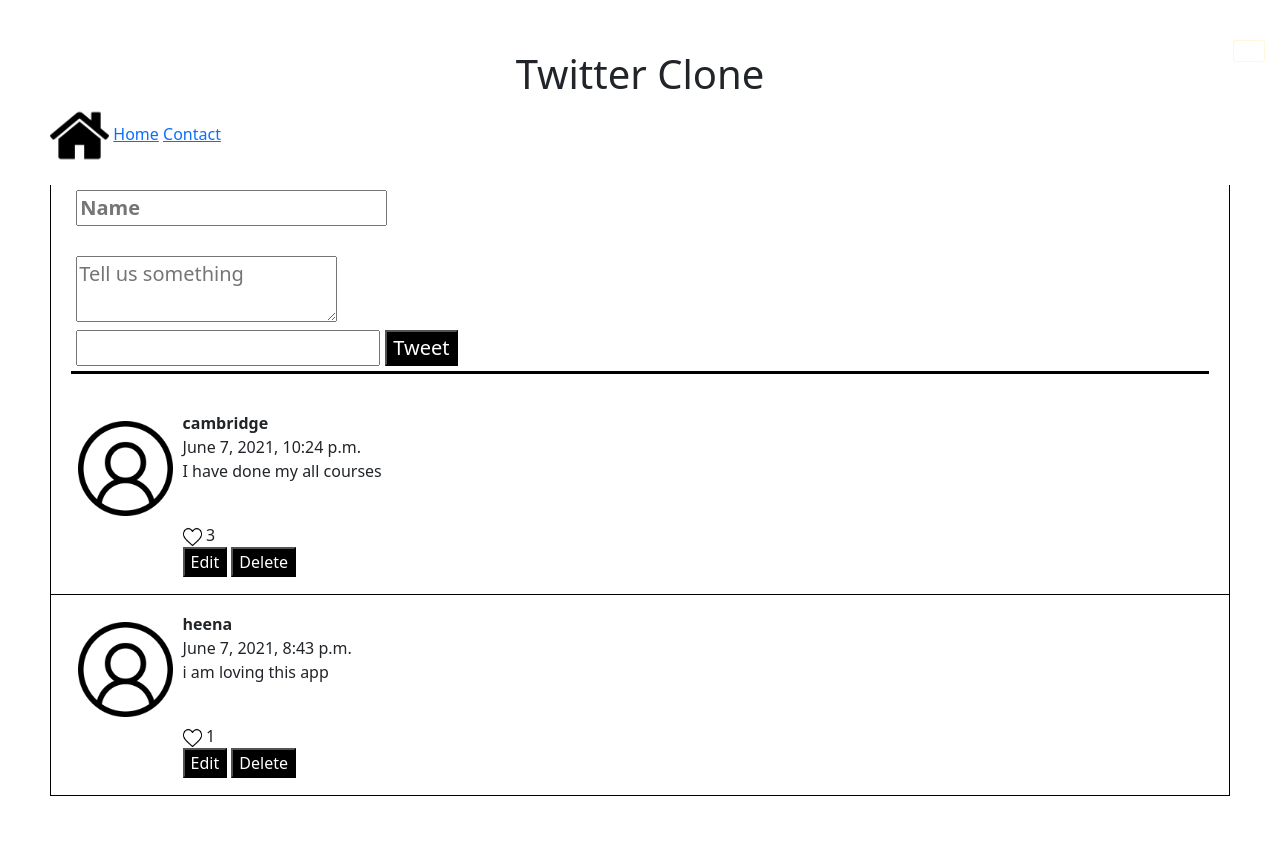
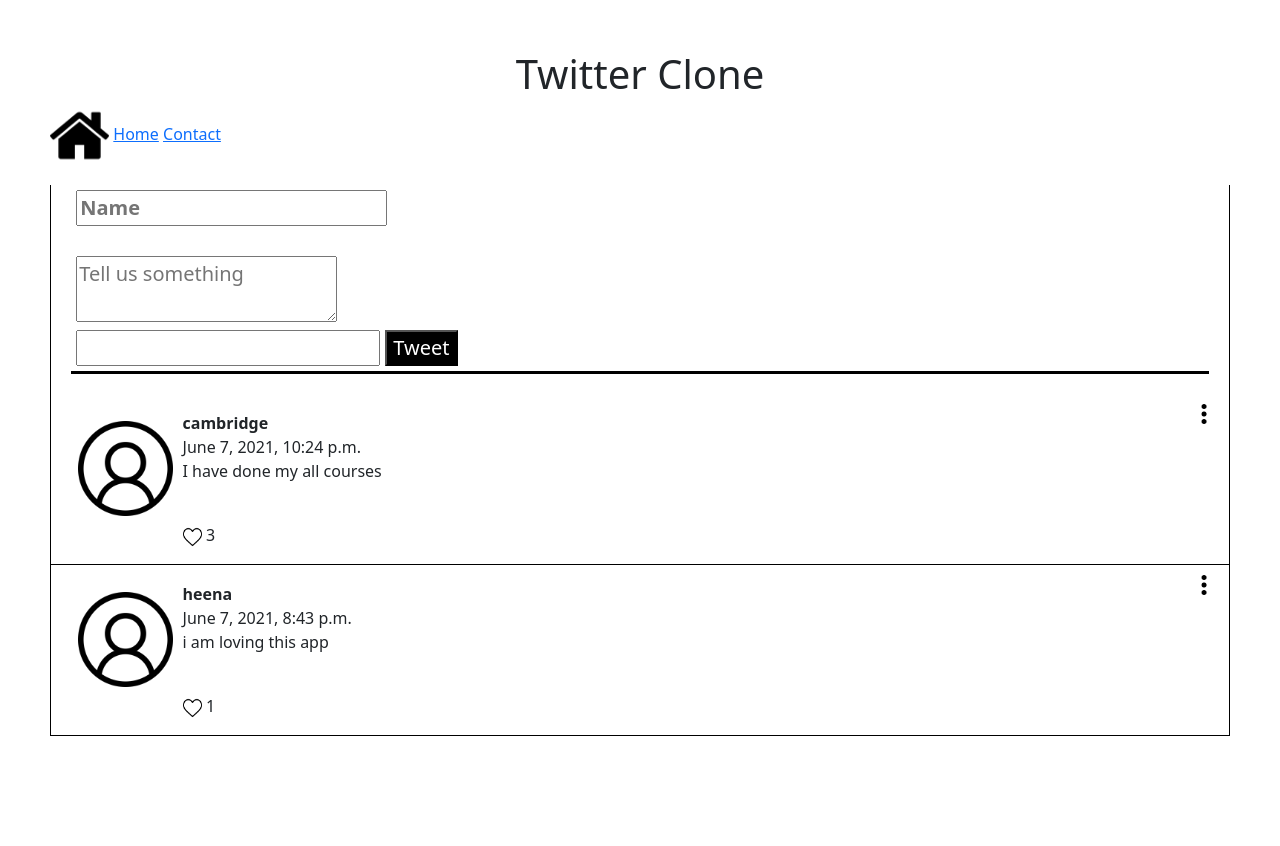
Before and after one commit to Heenar04/twitter_clone, a Django app: page / in a window 1280 px wide. After the commit the page ends 736 px from the top, so only its background shows below. Run offline with Django 3.2, Linux system fonts and the light colour scheme; data comes from the database, SQL or seed files in the repository.

Commit message:
final assesment

```diff
--- a/static/css/style.css
+++ b/static/css/style.css
@@ -36,6 +36,7 @@
       display: flex;
       padding: 17px;
      border-bottom: 1px solid black;
+     position: relative;
   }
   header  .logo {
     position: absolute;
@@ -63,14 +64,14 @@
   .tweets li .menu_icon{
     width: 20px;
     position: absolute;
-    top: 40px;
+    top: 10px;
     right: 15px;
-    /* border: 1px solid cornsilk; */
+    /* border: 1px solid black;
     padding: 10px 15px;
     font-size: 13px;
     border-radius: 3px;
     list-style: none;
-    text-decoration: none;
+    text-decoration: none; */
 
 }
 .tweets li .menu{
@@ -82,11 +83,13 @@
   font-size: 13px;
   border-radius: 3px;
   background-color: white;
+  display: none;
 }
   .tweets li .menu a{
     text-decoration: none;
 }
-
+/* .hidden{ display:inline-block;
+    visibility: initial;} */
 
   @media screen and (max-width: 500px){
       .tweets li .name_body .name {
--- a/static/js/tweets.js
+++ b/static/js/tweets.js
@@ -1,6 +1,2 @@
 
-// $(function(){
-//     $('.js-menu-icon').click(function(){
-//         alert('Clicked!!')
-//     })
-// })
+alert('hello')
--- a/templates/base.html
+++ b/templates/base.html
@@ -9,6 +9,7 @@
     <h1>Twitter Clone </h1>
     <link href="https://cdn.jsdelivr.net/npm/bootstrap@5.0.1/dist/css/bootstrap.min.css" rel="stylesheet" integrity="sha384-+0n0xVW2eSR5OomGNYDnhzAbDsOXxcvSN1TPprVMTNDbiYZCxYbOOl7+AMvyTG2x" crossorigin="anonymous">
     <link href="{% static 'css/style.css'%}" rel="stylesheet"/>
+    <link href="{% static 'js/tweets.js'%}" />
 
 </head>
 <body>
--- a/templates/edit.html
+++ b/templates/edit.html
@@ -14,7 +14,7 @@
 </div>
 <section class="edit">
   <section class="edit_post">
-    <form action="/edit/{{tweet.id}}" method="POST" enctype="multipart/form-data">
+    <form action="/edit/{{tweet.id}}/" method="POST" enctype="multipart/form-data">
       {% csrf_token %}
 
 
--- a/templates/tweet.html
+++ b/templates/tweet.html
@@ -42,23 +42,26 @@
           {% load static %}
 
            <img class="profile" src="{% static 'img/user.png' %} ">
-           <div class="menu">
+           <div class="menu hidden"   id= 'menu' >
+            <a href="/edit/{{tweets.id}}/" style="background-color:black; color: white;">Edit</a><br>
+            <br>
+            <a href="/delete/{{tweets.id}}/" style="background-color:black; color: white; ">Delete</a>
 
            </div>
-           <img class="menu_icon js-menu-icon" src="{% static 'img/menu.png' %} ">
+           <img class="menu_icon " src="{% static 'img/menu.png' %} " onclick="myFunction()">
            <div class="name_body">
            <div class="name" style="font-weight: bold;">  {{ tweets.name}}</div>
            <div class="datecreated"> {{ tweets.created_at}}</div>
            <p>  {{ tweets.body }}</p>
            <img src='{{ tweets.image.url}}' style="width: 300px">
            <div>
-           <a href="/like/{{tweets.id}}"><img src="{% static 'img/heart.png' %}" style="width: 2%"></a>
+           <a href="/like/{{tweets.id}}/"><img src="{% static 'img/heart.png' %}" style="width: 2%"></a>
             {{tweets.like_count}}
           </div>
-          <div>
-           <a href="/edit/{{tweets.id}}" ><button style="background-color:black; color: white;">Edit</button></a>
-           <a href="/delete/{{tweets.id}}" ><button style="background-color:black; color: white;">Delete</button></a>
-          </div>
+          <!-- <div>
+           <a href="/edit/{{tweets.id}}/" ><button style="background-color:black; color: white;">Edit</button></a>
+           <a href="/delete/{{tweets.id}}/" ><button style="background-color:black; color: white;">Delete</button></a>
+          </div> -->
           <!-- <a>Button Pressed: {{ButtonPressed}} </a> -->
           <!-- <input type="submit" value="Like Me" > -->
 
@@ -72,9 +75,40 @@
     <!-- <script src="https://code.jquery.com/jquery-3.6.0.js" integrity="sha256-H+K7U5CnXl1h5ywQfKtSj8PCmoN9aaq30gDh27Xc0jk=" crossorigin="anonymous"></script> -->
     <!-- <script src="{% static 'js/tweets.js'%"></script> -->
 </section>
-    <!-- <script src="https://code.jquery.com/jquery-3.6.0.js" integrity="sha256-H+K7U5CnXl1h5ywQfKtSj8PCmoN9aaq30gDh27Xc0jk=" crossorigin="anonymous"></script> -->
-    <!-- <script src="{% static 'js/tweets.js'%"></script> -->
+    <script src="{% static 'js/tweets.js'%"></script>
 
+
+    <script>
+    function myFunction() {
+      var x = document.getElementById("menu");
+  if (x.style.display === "block") {
+    x.style.display = "none";
+  } else {
+    x.style.display = "block";
+  }
+    }
+
+    // block it will show
+    // none is not show
+    </script>
 </body>
 {% endblock %}
 </html>
+<script src="https://cdn.jsdelivr.net/npm/bootstrap@5.0.0-beta1/dist/js/bootstrap.bundle.min.js" integrity="sha384-ygbV9kiqUc6oa4msXn9868pTtWMgiQaeYH7/t7LECLbyPA2x65Kgf80OJFdroafW" crossorigin="anonymous"></script>
+<!-- Popover JS -->
+<script src="https://cdn.jsdelivr.net/npm/@popperjs/core@2.5.4/dist/umd/popper.min.js"></script><script>
+
+</script>
+<script>
+
+</script>
+<!-- <script>
+  var popoverTriggerList = [].slice.call(document.querySelectorAll('[data-bs-toggle="popover"]'))
+  var popoverList = popoverTriggerList.map(function (popoverTriggerEl) {
+    return new bootstrap.Popover(popoverTriggerEl)
+  })
+
+  var popover = new bootstrap.Popover(document.querySelector('.example-popover'), {
+      container: 'body'
+    })
+  </script>  -->
```
